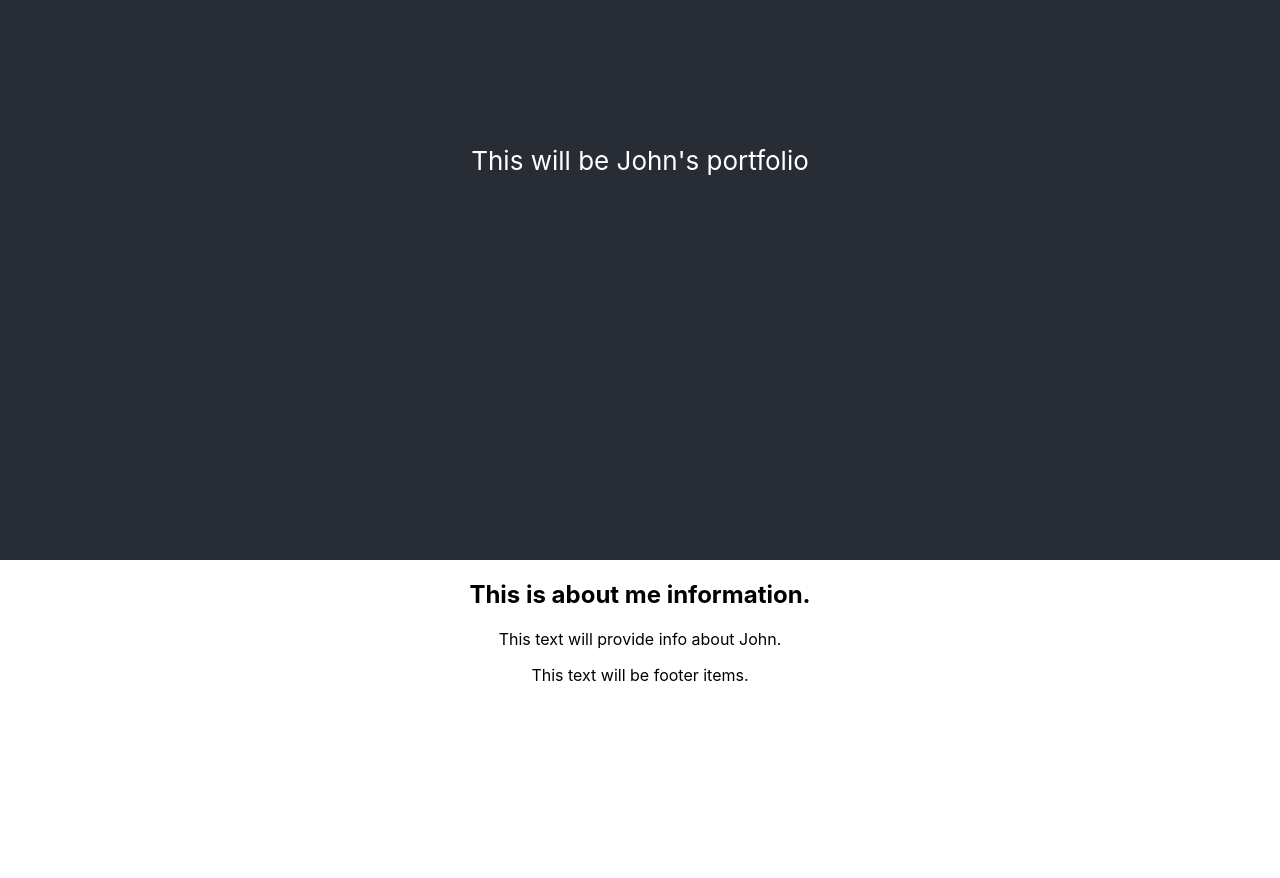
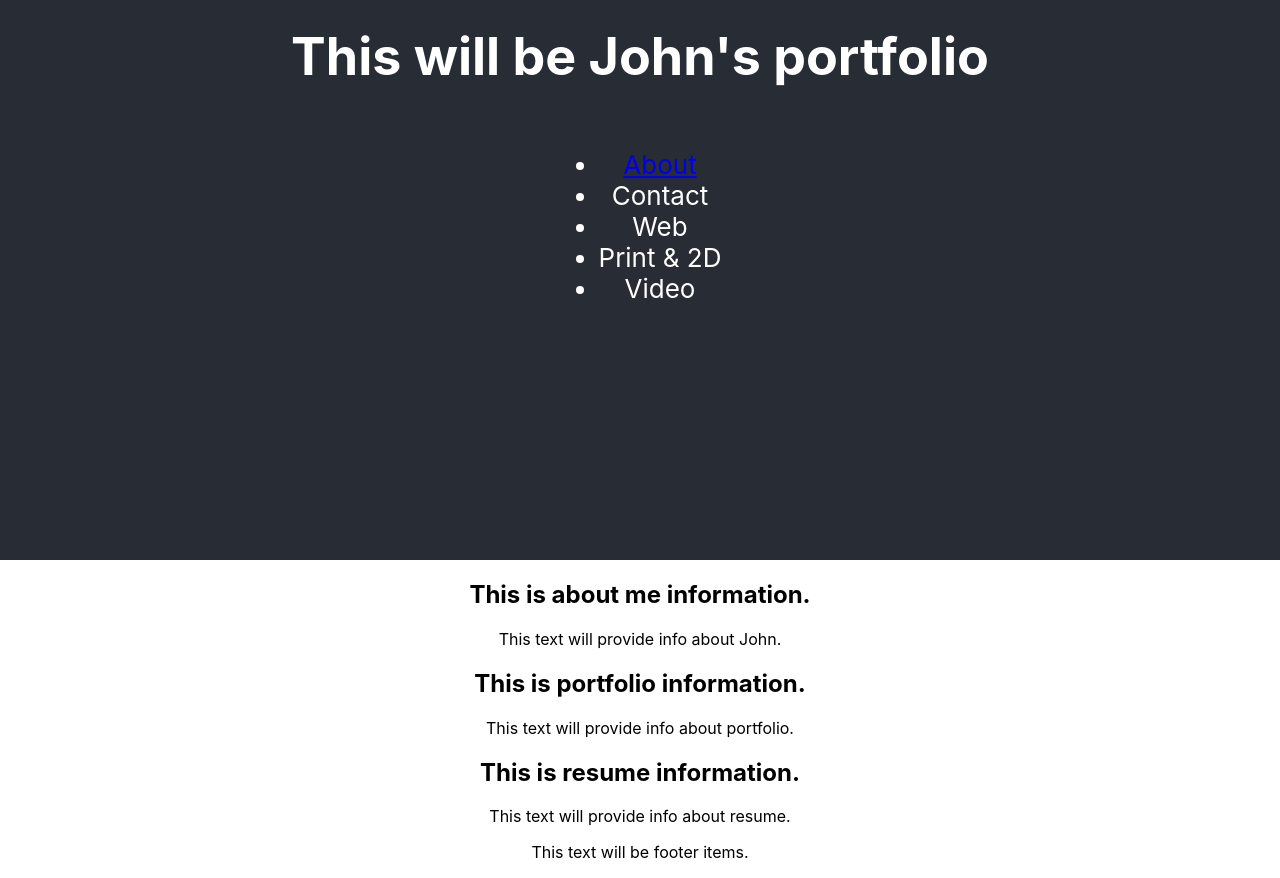
Before and after one commit to oak45985/john-portfolio, a React (Create React App) app: page / in a window 1280 px wide. Shown: the part 240-1118 px from the top of the page. Before the commit the page ends 941 px from the top, so only its background shows below. Built offline with nearby package versions, Linux system fonts and the light colour scheme.

Commit message:
basic nav functionality implemented

```diff
--- a/src/App.js
+++ b/src/App.js
@@ -1,17 +1,56 @@
-import React from 'react';
+import React, { useState } from 'react';
 import './App.css';
+import Nav from './components/Nav';
 import About from './components/About';
+import Portfolio from './components/Portfolio';
+import Resume from './components/Resume';
+import Contact from './components/Contact';
 
 function App() {
+
+  const [folios] = useState([
+    {
+      name: 'Web',
+      description: 'Applications & sites made by yours truly (except where noted).',
+    },
+    {
+      name: 'Print & 2D',
+      description: 'Posters, logos, & other visual designs made by yours truly.'
+    },
+    {
+      name: 'Video',
+      description: 'Video work (shot & edited) by yours truly.'
+    }
+  ]);
+
+  const [currentFolio, setCurrentFolio] = useState(folios[0]);
+
+  const [contactFormSelected, setContactFormSelected] = useState(false);
+
   return (
     <div className="App">
       <header className="App-header">
-        <p>
+        <h1>
           This will be John's portfolio
-        </p>
+        </h1>
+        <Nav
+          folios={folios}
+          setCurrentFolio={setCurrentFolio}
+          currentFolio={currentFolio}
+          contactFormSelected={contactFormSelected}
+          setContactFormSelected={setContactFormSelected}
+        ></Nav>
       </header>
       <main>
-        <About></About>
+        {!contactFormSelected ? (
+          <>
+            <About currentFolio={currentFolio}></About>
+            <Portfolio></Portfolio>
+            <Resume></Resume>
+          </>
+        ) : (
+          <Contact></Contact>
+        )}
       </main>
       <footer>
         <p>This text will be footer items.</p>
--- a/src/components/Nav/index.js
+++ b/src/components/Nav/index.js
@@ -0,0 +1,42 @@
+import React from 'react';
+
+function Nav(props) {
+
+    const {
+        folios = [],
+        currentFolio,
+        setCurrentFolio,
+        contactFormSelected,
+        setContactFormSelected
+    } = props;
+
+    return(
+        <nav>
+            <ul>
+                <li>
+                    <a data-testid="About" href="#about" onClick={() => setContactFormSelected(false)}>
+                        About
+                    </a>
+                </li>
+                <li className={`${contactFormSelected && 'navActive'}`}>
+                    <span onClick={() => setContactFormSelected(true)}>Contact</span>
+                </li>
+                {folios.map((folio) => (
+                    <li
+                        className={`${
+                            currentFolio.name === folio.name && !contactFormSelected && `navActive`
+                        }`}
+                        key={folio.name}>
+                        <span onClick={() => {
+                            setCurrentFolio(folio);
+                            setContactFormSelected(false);
+                        }}
+                        >{(folio.name)}</span>
+                    </li>
+                ))}
+            </ul>
+        </nav>
+    );
+}
+
+export default Nav;
--- a/src/components/Portfolio/index.js
+++ b/src/components/Portfolio/index.js
@@ -0,0 +1,14 @@
+import React from 'react';
+
+const Portfolio = () => {
+    return(
+        <section>
+            <h1>This is portfolio information.</h1>
+            <div>
+                <p>This text will provide info about portfolio.</p>
+            </div>
+        </section>
+    );
+}
+
+export default Portfolio;
--- a/src/components/Resume/index.js
+++ b/src/components/Resume/index.js
@@ -0,0 +1,14 @@
+import React from 'react';
+
+const Resume = () => {
+    return(
+        <section>
+            <h1>This is resume information.</h1>
+            <div>
+                <p>This text will provide info about resume.</p>
+            </div>
+        </section>
+    );
+}
+
+export default Resume;
```
